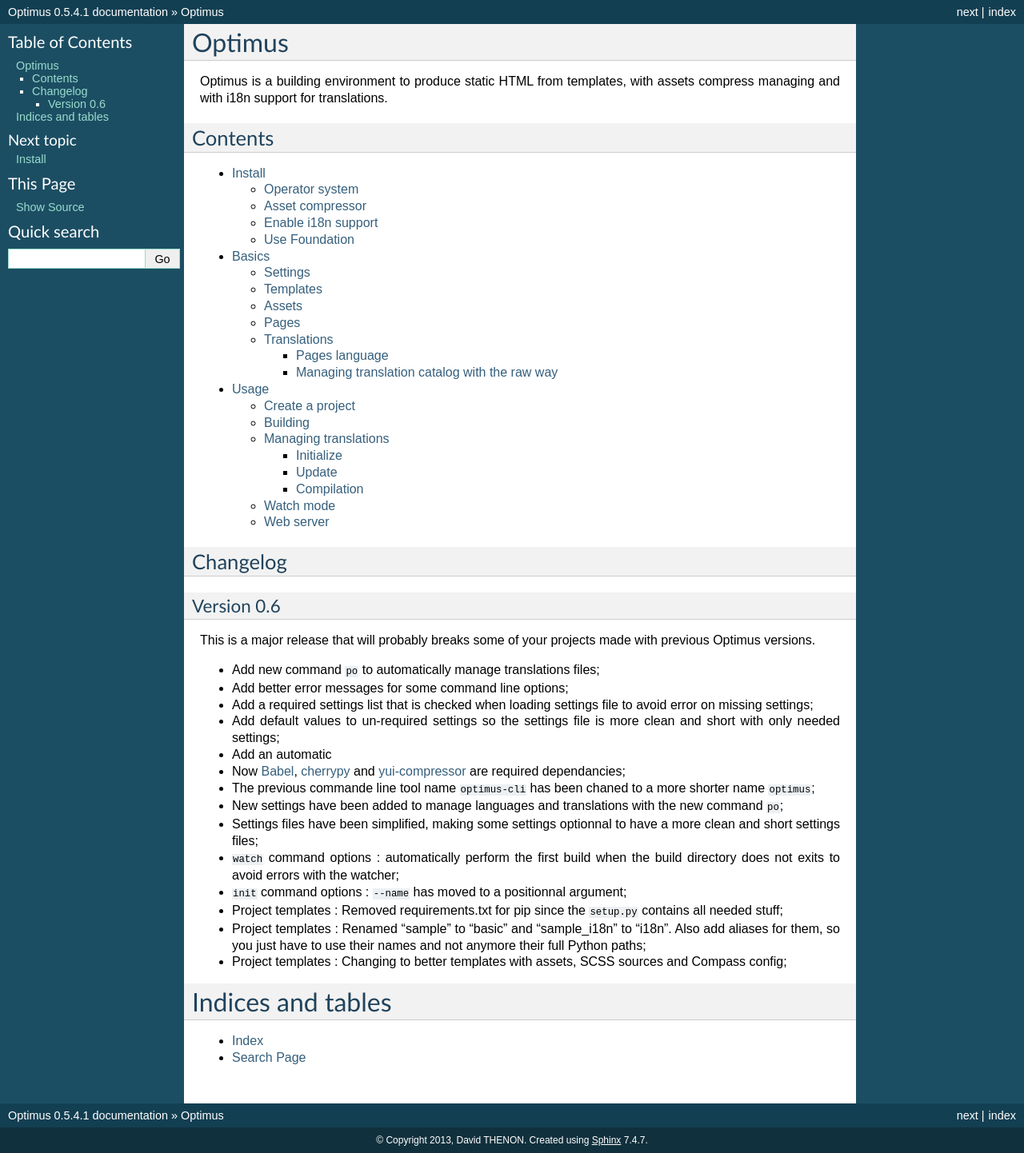
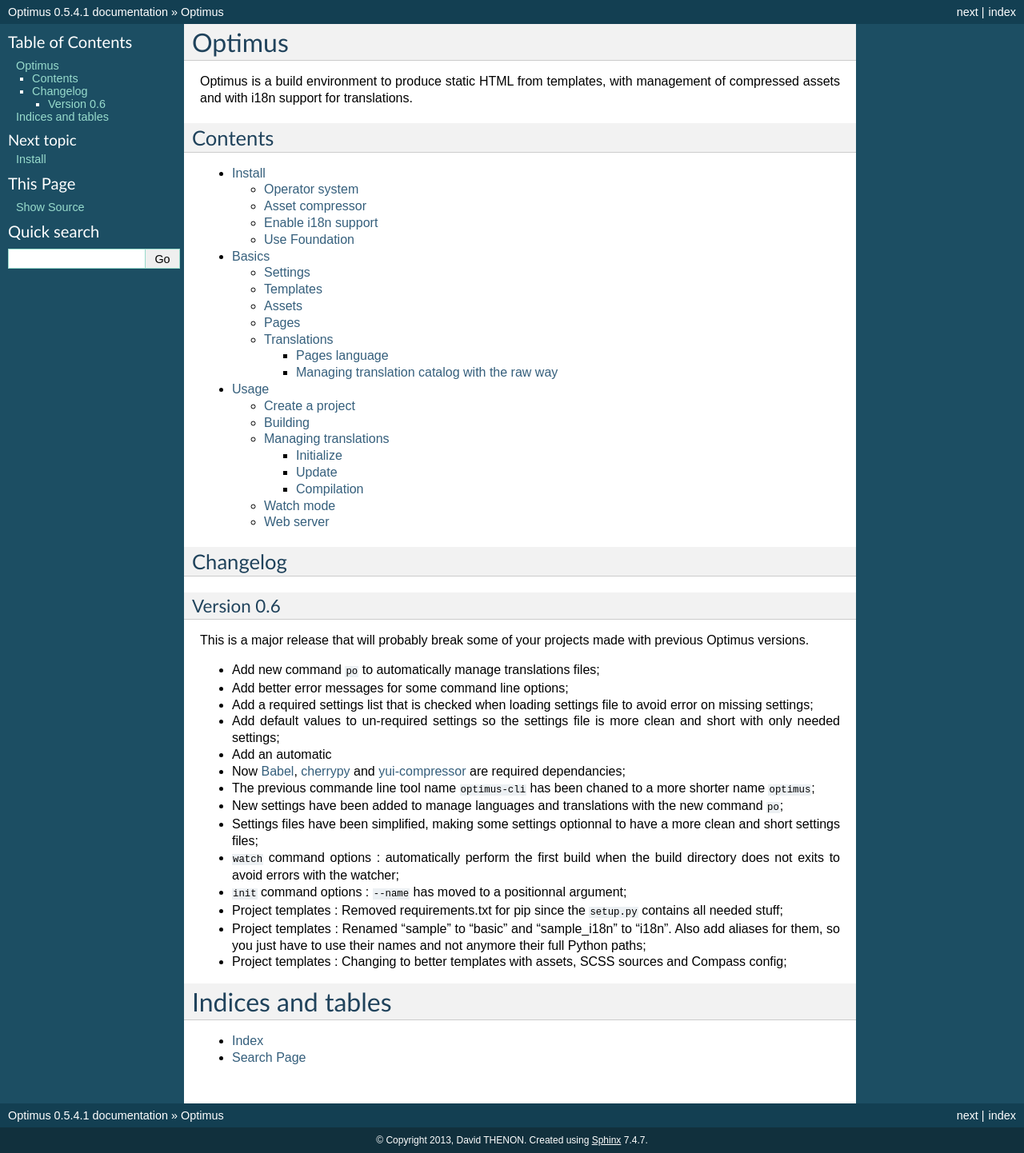
Before and after one commit to sveetch/Optimus, a Sphinx documentation site: the page built from docs/index.rst, in a window 1280 px wide. Shown: the whole page at 80% size. Built offline with Sphinx 7.4.7, drawn with Linux system fonts in a browser that asks for light colours.

Commit message:
Minor corrections.

```diff
--- a/docs/index.rst
+++ b/docs/index.rst
@@ -7,7 +7,7 @@
 Optimus
 =======
 
-Optimus is a building environment to produce static HTML from templates, with assets compress managing and with i18n support for translations.
+Optimus is a build environment to produce static HTML from templates, with management of compressed assets and with i18n support for translations.
 
 Contents
 --------
@@ -26,7 +26,7 @@
 Version 0.6
 ...........
 
-This is a major release that will probably breaks some of your projects made with previous Optimus versions.
+This is a major release that will probably break some of your projects made with previous Optimus versions.
 
 * Add new command ``po`` to automatically manage translations files;
 * Add better error messages for some command line options;
```
